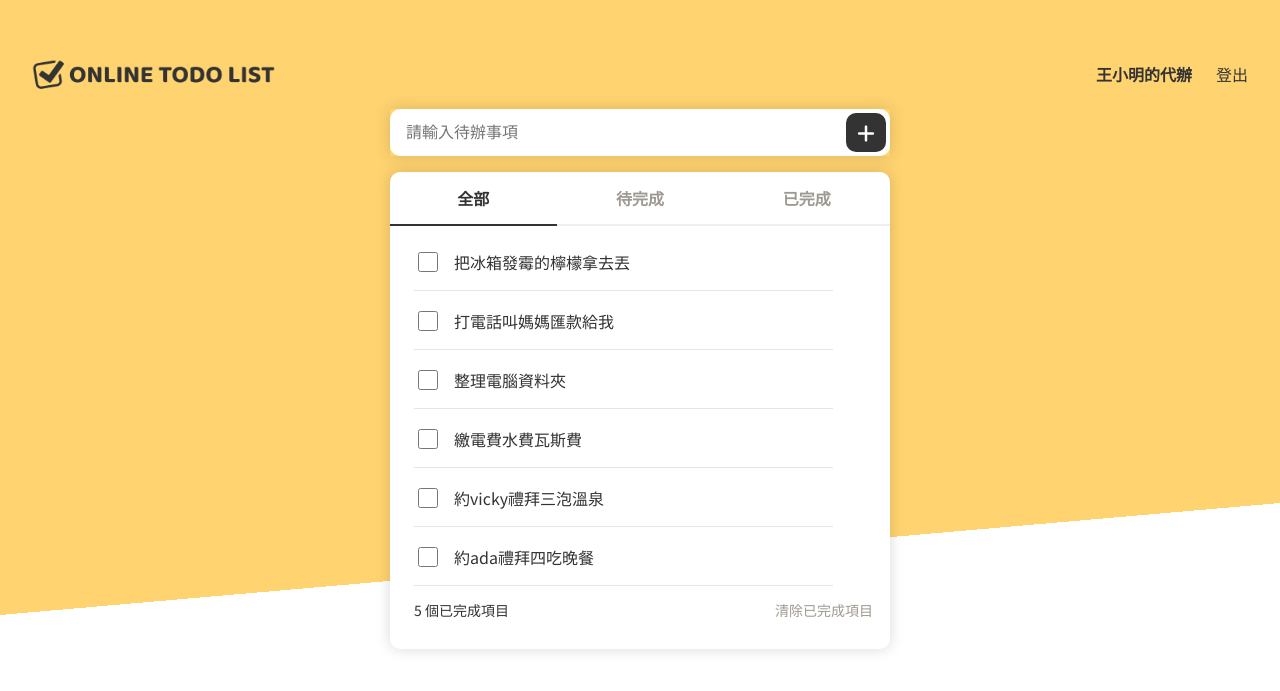
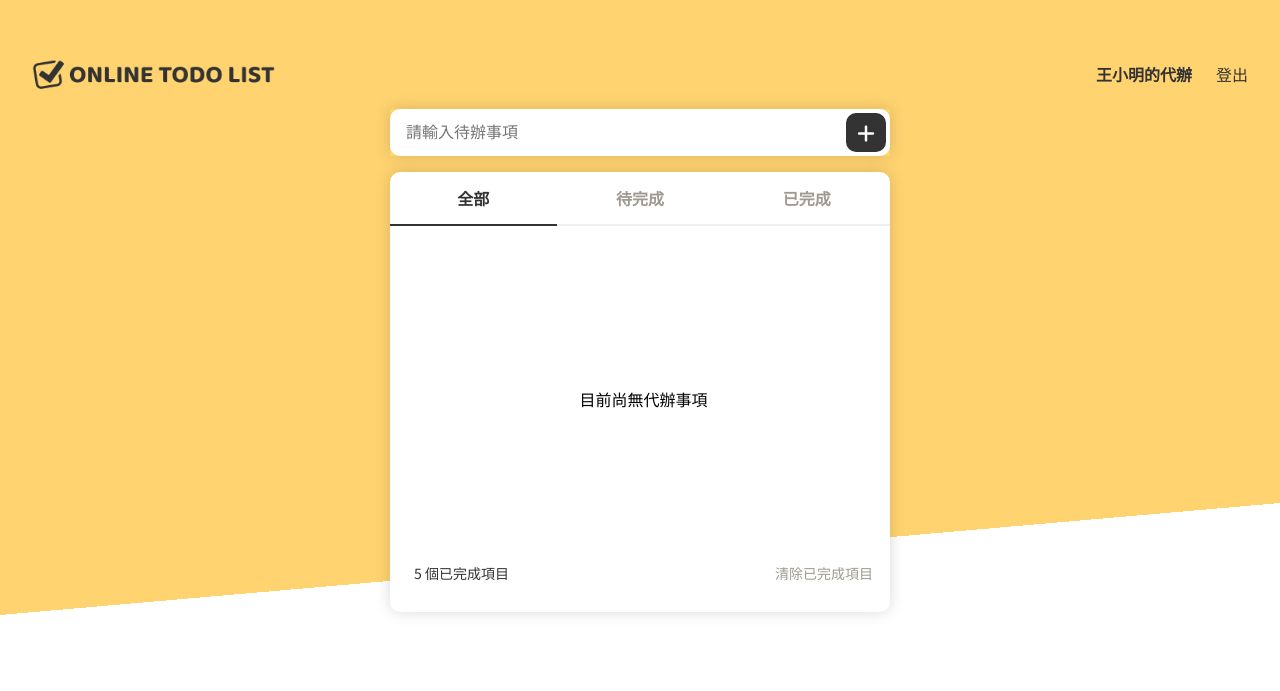
Before and after one commit to study-rocket-coding/2026-01-06-todo-list, a plain HTML site: page index.html in a window 1280 px wide. Shown: the part 1570-2261 px from the top of the page. Drawn offline with Linux system fonts and the light colour scheme.

Commit message:
feat: add empty state message for todo list

```diff
--- a/script.js
+++ b/script.js
@@ -1,15 +1,14 @@
-// 狀態初始化
-let data = [
-  { content: "把冰箱發霉的檸檬拿去丟" },
-  { content: "打電話叫媽媽匯款給我" },
-  { content: "整理電腦資料夾" },
-  { content: "繳電費水費瓦斯費" },
-  { content: "約vicky禮拜三泡溫泉" },
-  { content: "約ada禮拜四吃晚餐" },
-];
+let data = [];
 
 function renderData() {
   let str = "";
+  if (data.length === 0) {
+  str = `
+    <li class="no-data">
+      <p>目前尚無代辦事項</p>
+    </li>
+  `;
+  } else {
     data.forEach(function (item, index) {
       str += `
         <li>
@@ -23,6 +22,7 @@ function renderData() {
         </li>
       `;
     });
+  }
   const list = document.querySelector(".todoList_item");
   list.innerHTML = str;
 }
--- a/style.css
+++ b/style.css
@@ -510,6 +510,11 @@ nav ul a span {
   opacity: 1;
 }
 
+.todoList_list .todoList_items li:has(p) {
+  justify-content: center;
+  min-height: 300px;
+}
+
 .todoList_list .todoList_statistics {
   display: -webkit-box;
   display: -ms-flexbox;
```
Also changed, not shown: assets/emptyImg.png (deleted). Lines whose indentation alone changed are shown as unchanged.
